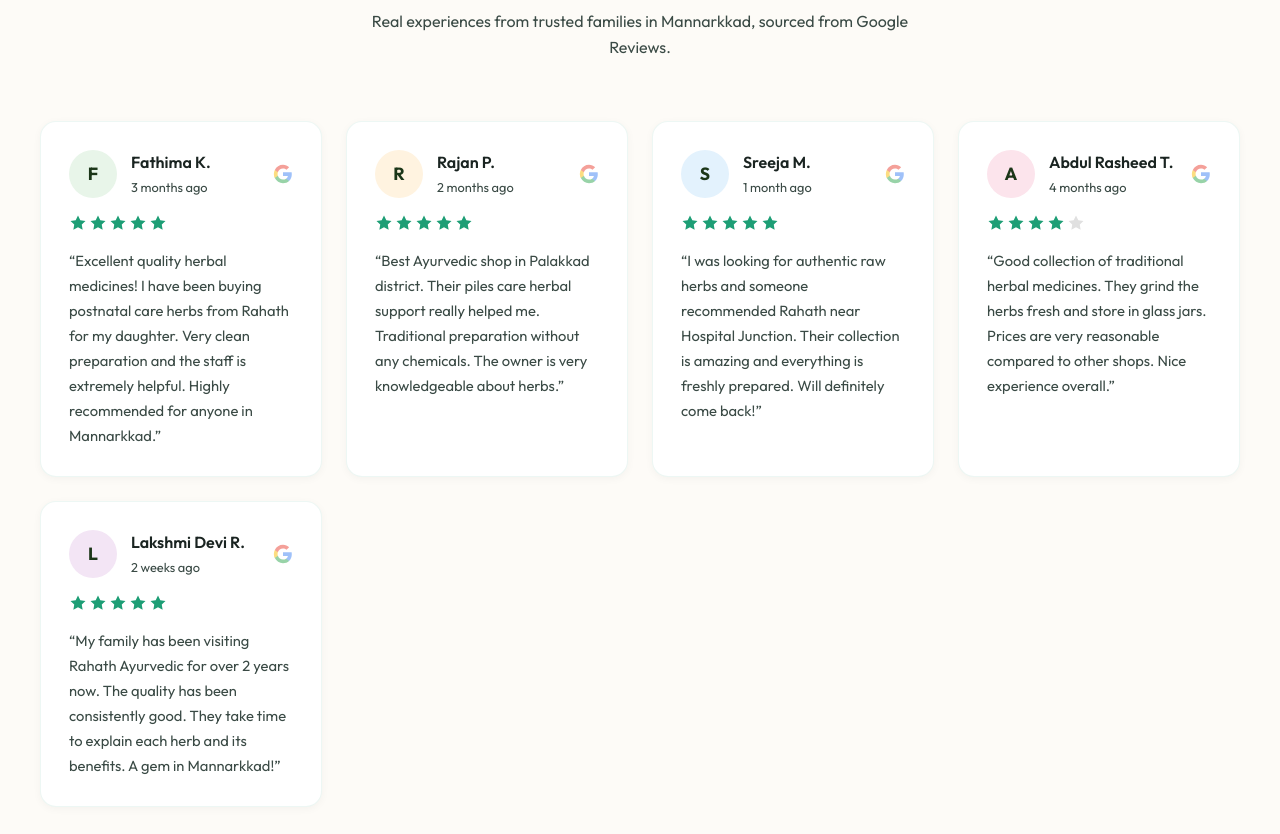
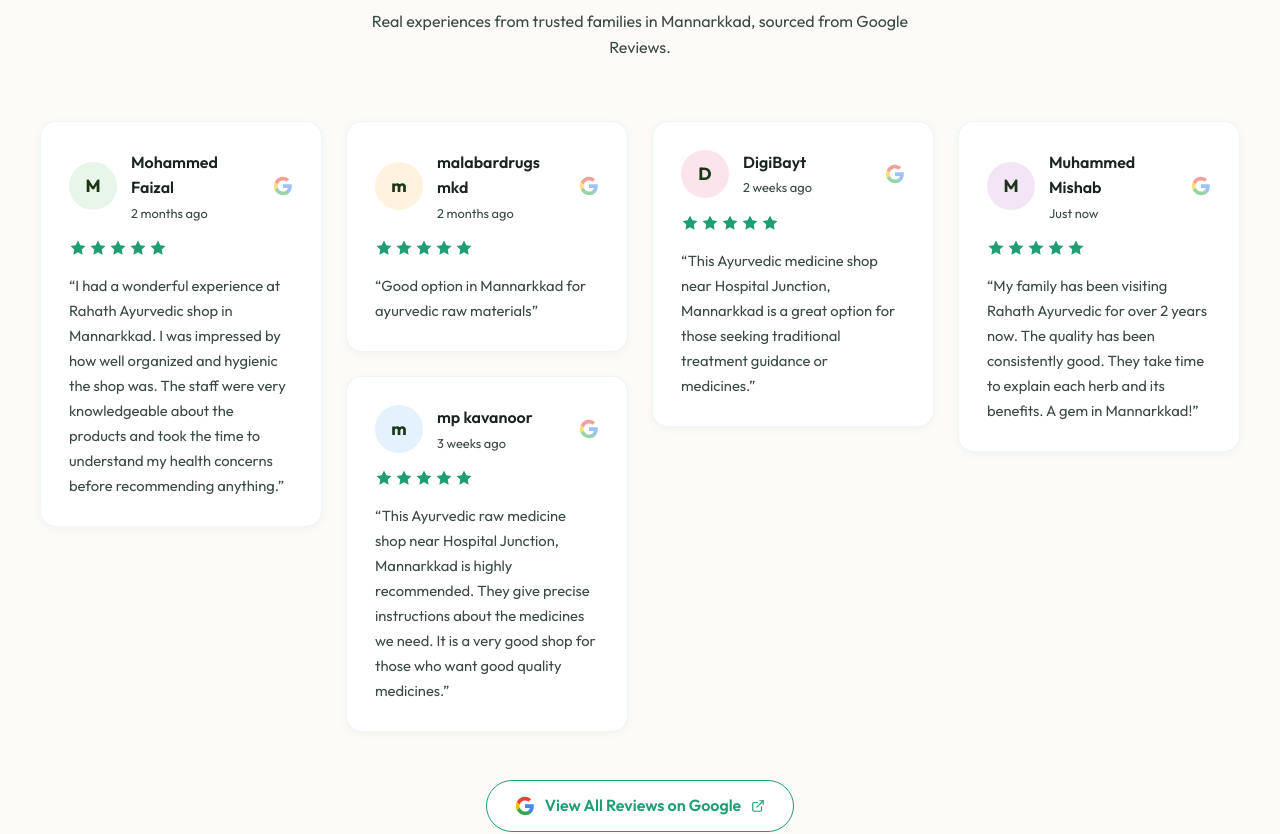
Before and after one commit to designbymishab/Rahath-Ayurvedics, a Next.js app: page / in a window 1280 px wide. Shown: the part 2400-3234 px from the top of the page. Built offline with nearby package versions, Linux system fonts and the light colour scheme; a web font is replaced by a local one.

Commit message:
update review section

```diff
--- a/src/components/GoogleReviews.tsx
+++ b/src/components/GoogleReviews.tsx
@@ -13,58 +13,58 @@ interface Review {
 
 const reviews: Review[] = [
     {
-        name: 'Fathima K.',
+        name: 'Mohammed Faizal',
         rating: 5,
-        date: { en: '3 months ago', ml: '3 മാസം മുമ്പ്' },
+        date: { en: '2 months ago', ml: '2 മാസം മുമ്പ്' },
         text: {
-            en: 'Excellent quality herbal medicines! I have been buying postnatal care herbs from Rahath for my daughter. Very clean preparation and the staff is extremely helpful. Highly recommended for anyone in Mannarkkad.',
-            ml: 'മികച്ച ഗുണനിലവാരമുള്ള പച്ചമരുന്നുകൾ! എന്റെ മകൾക്കുള്ള പ്രസവാനന്തര മരുന്നുകൾ ഞാൻ റാഹത്തിൽ നിന്നാണ് വാങ്ങുന്നത്. വളരെ ശുദ്ധമായ തയ്യാറെടുപ്പ്, ജീവനക്കാർ വളരെ സഹായകരമാണ്.'
+            en: 'I had a wonderful experience at Rahath Ayurvedic shop in Mannarkkad. I was impressed by how well organized and hygienic the shop was. The staff were very knowledgeable about the products and took the time to understand my health concerns before recommending anything.',
+            ml: 'മണ്ണാർക്കാടുള്ള റാഹത്ത് ആയുർവേദിക് ഷോപ്പിൽ എനിക്ക് മികച്ചൊരു അനുഭവം ഉണ്ടായി. കട എത്രത്തോളം ചിട്ടയുള്ളതും വൃത്തിയുള്ളതുമാണെന്നത് എന്നെ ആകർഷിച്ചു. ഉൽപ്പന്നങ്ങളെക്കുറിച്ച് ജീവനക്കാർക്ക് നല്ല അറിവുണ്ടായിരുന്നു, എന്തെങ്കിലും ശുപാർശ ചെയ്യുന്നതിന് മുൻപ് എന്റെ ആരോഗ്യ പ്രശ്നങ്ങൾ മനസ്സിലാക്കാൻ അവർ സമയം കണ്ടെത്തി.'
         },
-        initial: 'F',
+        initial: 'M',
         color: '#E8F5E9'
     },
     {
-        name: 'Rajan P.',
+        name: 'malabardrugs mkd',
         rating: 5,
         date: { en: '2 months ago', ml: '2 മാസം മുമ്പ്' },
         text: {
-            en: 'Best Ayurvedic shop in Palakkad district. Their piles care herbal support really helped me. Traditional preparation without any chemicals. The owner is very knowledgeable about herbs.',
-            ml: 'പാലക്കാട് ജില്ലയിലെ ഏറ്റവും മികച്ച ആയുർവേദ കട. അവരുടെ പൈൽസ് കെയർ ഹെർബൽ സപ്പോർട്ട് എനിക്ക് ശരിക്കും സഹായകരമായി. രാസവസ്തുക്കൾ ഇല്ലാതെ പരമ്പരാഗത തയ്യാറെടുപ്പ്.'
+            en: 'Good option in Mannarkkad for ayurvedic raw materials',
+            ml: 'ആയുർവേദ പച്ചമരുന്നുകൾക്ക് മണ്ണാർക്കാട്ടെ നല്ലൊരു ഓപ്ഷൻ'
         },
-        initial: 'R',
+        initial: 'm',
         color: '#FFF3E0'
     },
     {
-        name: 'Sreeja M.',
+        name: 'mp kavanoor',
         rating: 5,
-        date: { en: '1 month ago', ml: '1 മാസം മുമ്പ്' },
+        date: { en: '3 weeks ago', ml: '3 ആഴ്ച മുമ്പ്' },
         text: {
-            en: 'I was looking for authentic raw herbs and someone recommended Rahath near Hospital Junction. Their collection is amazing and everything is freshly prepared. Will definitely come back!',
-            ml: 'ആധികാരികമായ പച്ചമരുന്നുകൾ തേടി നടക്കുമ്പോഴാണ് ഹോസ്പിറ്റൽ ജംഗ്ഷനിലെ റാഹത്ത് ആരോ പറഞ്ഞത്. അവരുടെ ശേഖരം അതിശയകരമാണ്, എല്ലാം പുതുതായി തയ്യാറാക്കിയതാണ്.'
+            en: 'This Ayurvedic raw medicine shop near Hospital Junction, Mannarkkad is highly recommended. They give precise instructions about the medicines we need. It is a very good shop for those who want good quality medicines.',
+            ml: 'മണ്ണാർക്കാട് ആശുപത്രിപ്പടിയിലെ ഈ ആയുർവേദ പച്ച മരുന്ന് കട എടുത്തു പറയേണ്ട ഒന്നാണ്. നമുക്ക് ആവശ്യമുള്ള മരുന്നുകളെക്കുറിച്ച് കൃത്യമായ നിർദ്ദേശങ്ങൾ അവർ തരുന്നുണ്ട്. നല്ല മരുന്നുകൾ ആഗ്രഹിക്കുന്നവർക്ക് ഇത് നല്ലൊരു കടയാണ്.'
         },
-        initial: 'S',
+        initial: 'm',
         color: '#E3F2FD'
     },
     {
-        name: 'Abdul Rasheed T.',
-        rating: 4,
-        date: { en: '4 months ago', ml: '4 മാസം മുമ്പ്' },
+        name: 'DigiBayt',
+        rating: 5,
+        date: { en: '2 weeks ago', ml: '2 ആഴ്ച മുമ്പ്' },
         text: {
-            en: 'Good collection of traditional herbal medicines. They grind the herbs fresh and store in glass jars. Prices are very reasonable compared to other shops. Nice experience overall.',
-            ml: 'പരമ്പരാഗത പച്ചമരുന്നുകളുടെ നല്ല ശേഖരം. മരുന്നുകൾ പുതുതായി പൊടിച്ച് ഗ്ലാസ് ജാറുകളിൽ സൂക്ഷിക്കുന്നു. മറ്റ് കടകളെ അപേക്ഷിച്ച് വില വളരെ ന്യായമാണ്.'
+            en: 'This Ayurvedic medicine shop near Hospital Junction, Mannarkkad is a great option for those seeking traditional treatment guidance or medicines.',
+            ml: 'മണ്ണാർക്കാട് ആശുപത്രിപ്പടിയിലെ ഈ ആയുർവേദ മരുന്ന് ഷോപ്പ് നല്ല പാരമ്പര്യ ചികിത്സാ നിർദ്ദേശങ്ങളോ മരുന്നോ ആഗ്രഹിക്കുന്നവർക്ക് നല്ലൊരു ഓപ്ഷൻ ആണ്.'
         },
-        initial: 'A',
+        initial: 'D',
         color: '#FCE4EC'
     },
     {
-        name: 'Lakshmi Devi R.',
+        name: 'Muhammed Mishab',
         rating: 5,
-        date: { en: '2 weeks ago', ml: '2 ആഴ്ച മുമ്പ്' },
+        date: { en: 'Just now', ml: 'ഇപ്പോൾ' },
         text: {
             en: 'My family has been visiting Rahath Ayurvedic for over 2 years now. The quality has been consistently good. They take time to explain each herb and its benefits. A gem in Mannarkkad!',
-            ml: 'എന്റെ കുടുംബം 2 വർഷത്തിലധികമായി റാഹത്ത് ആയുർവേദിക് സന്ദർശിക്കുന്നു. ഗുണനിലവാരം എല്ലായ്പ്പോഴും മികച്ചതാണ്. ഓരോ മരുന്നും അതിന്റെ ഗുണങ്ങളും വിശദീകരിക്കാൻ അവർ സമയമെടുക്കുന്നു.'
+            ml: 'എന്റെ കുടുംബം 2 വർഷത്തിലധികമായി റാഹത്ത് ആയുർവേദിക് സന്ദർശിക്കുന്നു. ഗുണനിലവാരം എല്ലായ്പ്പോഴും മികച്ചതാണ്. ഓരോ മരുന്നും അതിന്റെ ഗുണങ്ങളും വിശദീകരിക്കാൻ അവർ സമയമെടുക്കുന്നു. മണ്ണാർക്കാട്ടിലെ ഒരു മുതൽക്കൂട്ട്!'
         },
-        initial: 'L',
+        initial: 'M',
         color: '#F3E5F5'
     }
 ];
@@ -119,9 +119,9 @@ export default function GoogleReviews() {
                 </div>
 
                 <div style={{
-                    display: 'grid',
-                    gridTemplateColumns: 'repeat(auto-fit, minmax(260px, 1fr))',
-                    gap: '24px',
+                    columnCount: 'auto',
+                    columnWidth: '280px',
+                    columnGap: '24px',
                     marginBottom: '48px'
                 }}>
                     {reviews.map((review, index) => (
@@ -129,6 +129,9 @@ export default function GoogleReviews() {
                             key={index}
                             className="card"
                             style={{
+                                breakInside: 'avoid',
+                                pageBreakInside: 'avoid',
+                                marginBottom: '24px',
                                 padding: 'clamp(20px, 5vw, 28px)',
                                 display: 'flex',
                                 flexDirection: 'column',
@@ -175,7 +178,7 @@ export default function GoogleReviews() {
 
                 <div className="text-center">
                     <a
-                        href="https://maps.app.goo.gl/93KHWLBe3u7FNaYX9"
+                        href="https://www.google.com/maps/place/Rahath+Ayurvedic/@10.9947286,76.4625703,17z/data=!4m8!3m7!1s0x3ba87f1c78b8901f:0x914bc46287362b08!8m2!3d10.9947286!4d76.4651452!9m1!1b1!16s%2Fg%2F11z0h5blll?entry=ttu&g_ep=EgoyMDI2MDUxNy4wIKXMDSoASAFQAw%3D%3D"
                         target="_blank"
                         rel="noopener noreferrer"
                         className="btn btn-secondary"
```
